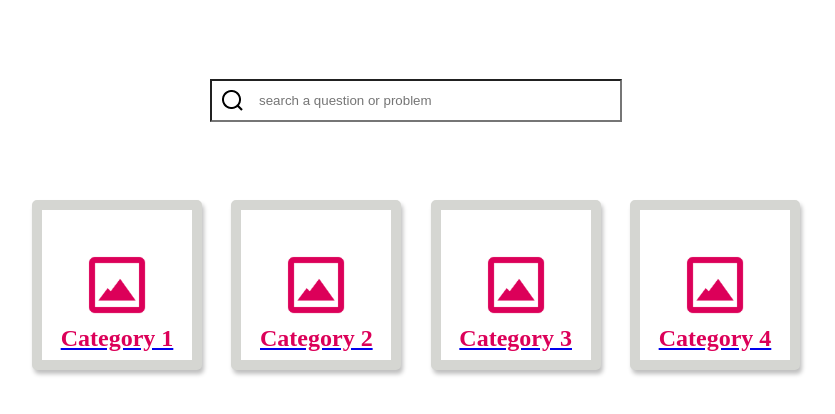
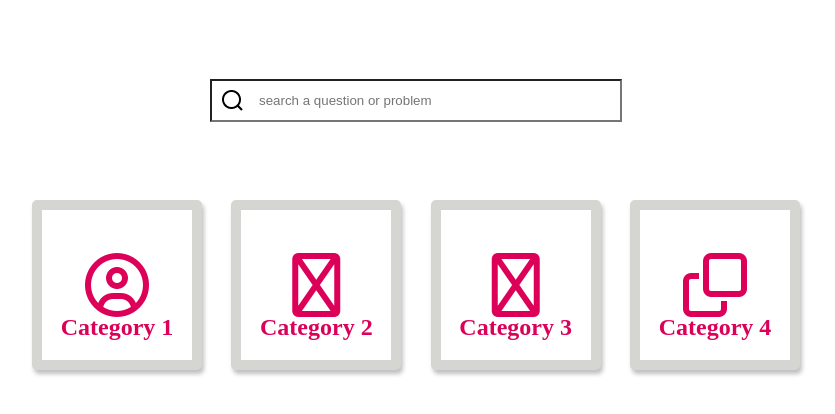
Before and after one commit to husted123/responza-light, a React (Create React App) app: page / in a window 1280 px wide. Shown: the top 414 px of the page, without its empty margins (224-1059 px from the left). Built offline with nearby package versions, Linux system fonts and the light colour scheme.

Commit message:
Icons working - added fontawesome and logo to json

```diff
--- a/public/index.html
+++ b/public/index.html
@@ -1,6 +1,7 @@
 <!DOCTYPE html>
 <html lang="en">
   <head>
+  <script src="https://kit.fontawesome.com/e592d9be7b.js" crossorigin="anonymous"></script>
     <meta charset="utf-8" />
     <link rel="icon" href="%PUBLIC_URL%/favicon.ico" />
     <meta name="viewport" content="width=device-width, initial-scale=1" />
--- a/src/App.js
+++ b/src/App.js
@@ -4,7 +4,11 @@ import {
   Routes,
   Route,
 } from "react-router-dom";
+
+
+
 // Import components
+import dummy from './components/img/cat-dummy.png'
 import Search from "./components/Search"
 import Categories from './components/Categories';
 import CategoryDetail from './components/CategoryDetail';
@@ -20,7 +24,7 @@ function App() {
           <Search />
       <Routes>
           <Route path="/" element={<Home />}></Route>
-          <Route path="/:name" exact element={<CategoryDetail cat={categories} />} ></Route>
+          <Route path="/:name"  element={<CategoryDetail cat={categories} logo={dummy} />} ></Route>
       </Routes>
     </Router>
   );
--- a/src/components/Categories.js
+++ b/src/components/Categories.js
@@ -5,12 +5,13 @@ import {Link} from "react-router-dom";
 
 const Categories = (props) =>
    {
+       const logo = dummy;
        return (
         <div class="categories_wrapper">
         {props.cat.map(category => (
-            <Link to={`/${category.id}`}>
+            <Link to={`/${category.name}`}>
                 <div key={category.id} id={category.id} class="category" >
-                    <img alt="dummy" src={dummy}></img>
+                <i class={category.logo}></i>
                     <h1>{category.name}</h1>
                 </div>
             </Link>
--- a/src/components/CategoryDetail.js
+++ b/src/components/CategoryDetail.js
@@ -1,23 +1,34 @@
 import { useEffect, useState } from 'react';
 import { useParams } from 'react-router-dom';
-
+import {Link} from "react-router-dom";
 
 const CategoryDetail = (props) =>
    {
       let {name} = useParams();
-      let x = Number(name)
-      const item = props.cat.find( element => element.id === x )
+      const item = props.cat.find( element => element.name == name )
       console.log(item);
-
+      console.log(props.dummy);
        return (
             <div class="detail_wrapper">
-               <h1>Category has ID : {item.id}</h1>
+               <div class="detail_header">
+                  <div class="header_left">
+                     <i class={item.logo}></i>
+                     <h1>{item.name}</h1>
+                  </div>
+                  <div class="header_right">
+                     <Link to="/">
+                     <i class="fa-regular fa-circle-left fa-3x"></i>
+                     </Link>
+                  </div>
+               </div>
+               <div class="detail_main">
                {item.articles.map(article => (
                   <li>
                      <h1>{article.name}</h1>
                      <p>{article.text}</p>
                   </li>
                ))}
+               </div>
             </div>
         );
    };
--- a/src/data.json
+++ b/src/data.json
@@ -2,6 +2,7 @@
         {
             "id": 1,
             "name": "Category 1",
+            "logo" : "fa-regular fa-circle-user fa-4x",
             "articles": [
                 {
                     "name": "Article 1",
@@ -20,6 +21,7 @@
         {
             "id": 2,
             "name": "Category 2",
+            "logo" : "fa-regular fa-book fa-4x",
             "articles": [
                 {
                     "name": "Article 1",
@@ -30,6 +32,7 @@
         {
             "id": 3,
             "name": "Category 3",
+            "logo" : "fa-regular fa-briefcase fa-4x",
             "articles": [
                 {
                     "name": "Article 1",
@@ -41,6 +44,7 @@
         {
             "id": 4,
             "name": "Category 4",
+            "logo" : "fa-regular fa-clone fa-4x",
             "articles": [
                 {
                     "name": "Article 1",
--- a/src/style/style.css
+++ b/src/style/style.css
@@ -1,6 +1,15 @@
 * {
   margin: 0;
   padding: 0;
+  text-decoration: none;
+}
+
+h1 {
+  font-family: 'DIN';
+  font-style: bold;
+  font-size: 24px;
+  line-height: 29px;
+  color: #DC0059;
 }
 
 .categories_wrapper {
@@ -18,6 +27,7 @@
 }
 
 .categories_wrapper .category {
+  text-align: center;
   display: -webkit-box;
   display: -ms-flexbox;
   display: flex;
@@ -35,11 +45,6 @@
 }
 
 .categories_wrapper .category h1 {
-  font-family: 'DIN';
-  font-style: bold;
-  font-size: 24px;
-  line-height: 29px;
-  color: #DC0059;
   position: relative;
   top: 45%;
   -webkit-transform: translateY(-100%);
@@ -49,13 +54,13 @@
       align-self: center;
 }
 
-.categories_wrapper .category img {
-  width: 50%;
+.categories_wrapper .category i {
   -webkit-transform: translate(-50%, -50%);
   transform: translate(-50%, -50%);
   position: relative;
   top: 50%;
   left: 50%;
+  color: #DC0059;
 }
 
 .search_wrapper {
@@ -79,4 +84,51 @@
   background-position-x: 10px;
   text-indent: 35px;
 }
+
+.detail_wrapper {
+  background: #FFFFFF;
+  border: 15px solid #D5D6D2;
+  -webkit-box-shadow: 2px 4px 4px rgba(0, 0, 0, 0.25);
+          box-shadow: 2px 4px 4px rgba(0, 0, 0, 0.25);
+  border-radius: 5px;
+  margin: 0 15%;
+  padding: 25px;
+}
+
+.detail_wrapper i {
+  color: #DC0059;
+}
+
+.detail_wrapper .detail_header {
+  display: -webkit-box;
+  display: -ms-flexbox;
+  display: flex;
+  -webkit-box-orient: horizontal;
+  -webkit-box-direction: normal;
+      -ms-flex-direction: row;
+          flex-direction: row;
+  -webkit-box-pack: justify;
+      -ms-flex-pack: justify;
+          justify-content: space-between;
+  -webkit-box-align: center;
+      -ms-flex-align: center;
+          align-items: center;
+}
+
+.detail_wrapper .detail_header .header_left {
+  display: -webkit-box;
+  display: -ms-flexbox;
+  display: flex;
+  -webkit-box-orient: horizontal;
+  -webkit-box-direction: normal;
+      -ms-flex-direction: row;
+          flex-direction: row;
+  -webkit-box-align: center;
+      -ms-flex-align: center;
+          align-items: center;
+}
+
+.detail_wrapper .detail_header .header_left i {
+  margin-right: 10px;
+}
 /*# sourceMappingURL=style.css.map */
--- a/src/style/style.scss
+++ b/src/style/style.scss
@@ -1,7 +1,16 @@
 *{
     margin: 0;
     padding:0;
+    text-decoration: none;
 }
+h1{
+    font-family: 'DIN';
+    font-style: bold;
+    font-size: 24px;
+    line-height: 29px;
+    color: #DC0059;
+}
+
 
 // Categories
 .categories_wrapper{
@@ -10,7 +19,7 @@
     justify-content: space-between;
     margin: 0 20%;
     .category{
-
+        text-align: center;
         display: flex;
         flex-direction: column;
         height: 150px;
@@ -20,24 +29,20 @@
         box-shadow: 2px 4px 4px rgba(0, 0, 0, 0.25);
         border-radius: 5px;
         h1{
-            font-family: 'DIN';
-            font-style: bold;
-            font-size: 24px;
-            line-height: 29px;
-            color: #DC0059;
             position: relative;
             top: 45%;
             transform: translateY(-100%);
             align-self: center;
         }
-        img{
-            width: 50%;
+        i{
             -webkit-transform: translate(-50%,-50%);
             transform: translate(-50%,-50%);
             position: relative;
             top: 50%;
             left: 50%;
+            color: #DC0059;
         }
+
     }
 }
 // Search
@@ -57,3 +62,27 @@
 
     }
 }
+// .CategoryDetail
+.detail_wrapper{
+    background: #FFFFFF;
+    border: 15px solid #D5D6D2;
+    box-shadow: 2px 4px 4px rgba(0, 0, 0, 0.25);
+    border-radius: 5px;
+    margin: 0 15%;
+    padding: 25px;
+    i{ color:#DC0059}
+    .detail_header{
+        display: flex;
+        flex-direction: row;
+        justify-content: space-between;
+        align-items: center;
+        .header_left{
+            display: flex;
+            flex-direction: row;
+            align-items: center;
+            i{
+                margin-right: 10px;
+            }
+        }
+    }
+}
```
Also changed, not shown: 1 other file (tests, documents, lock files or other folders).
